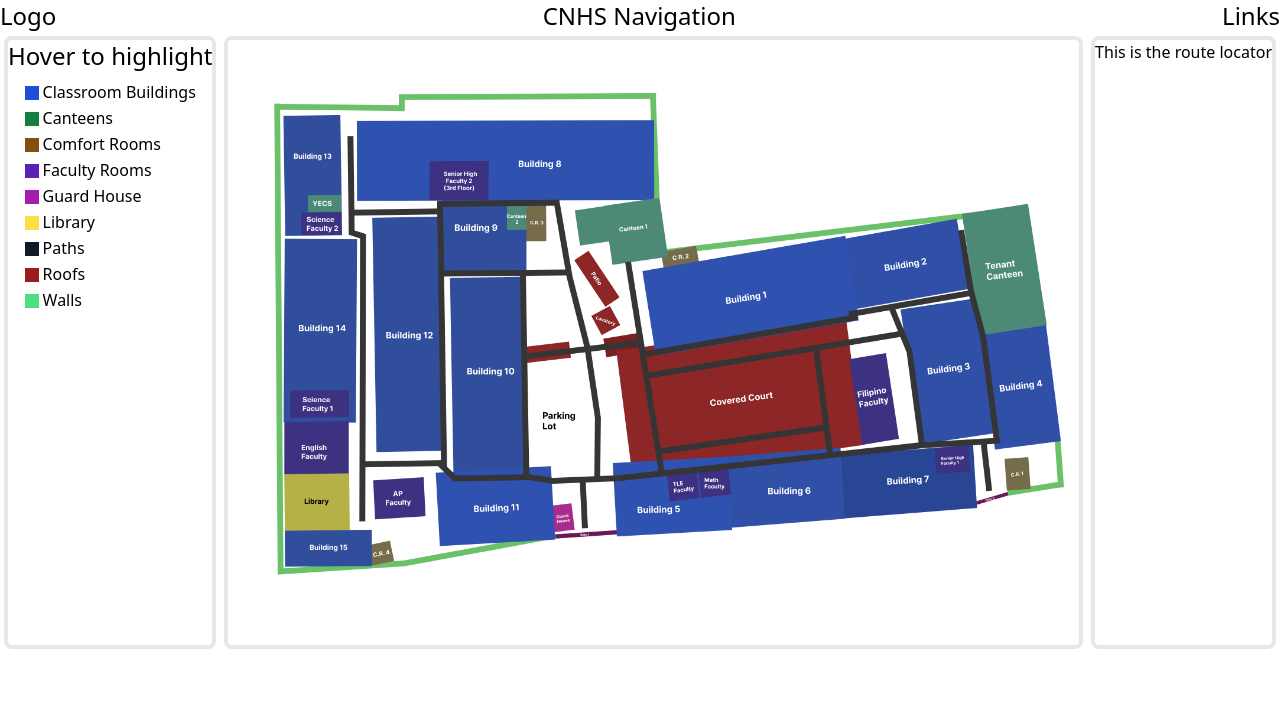
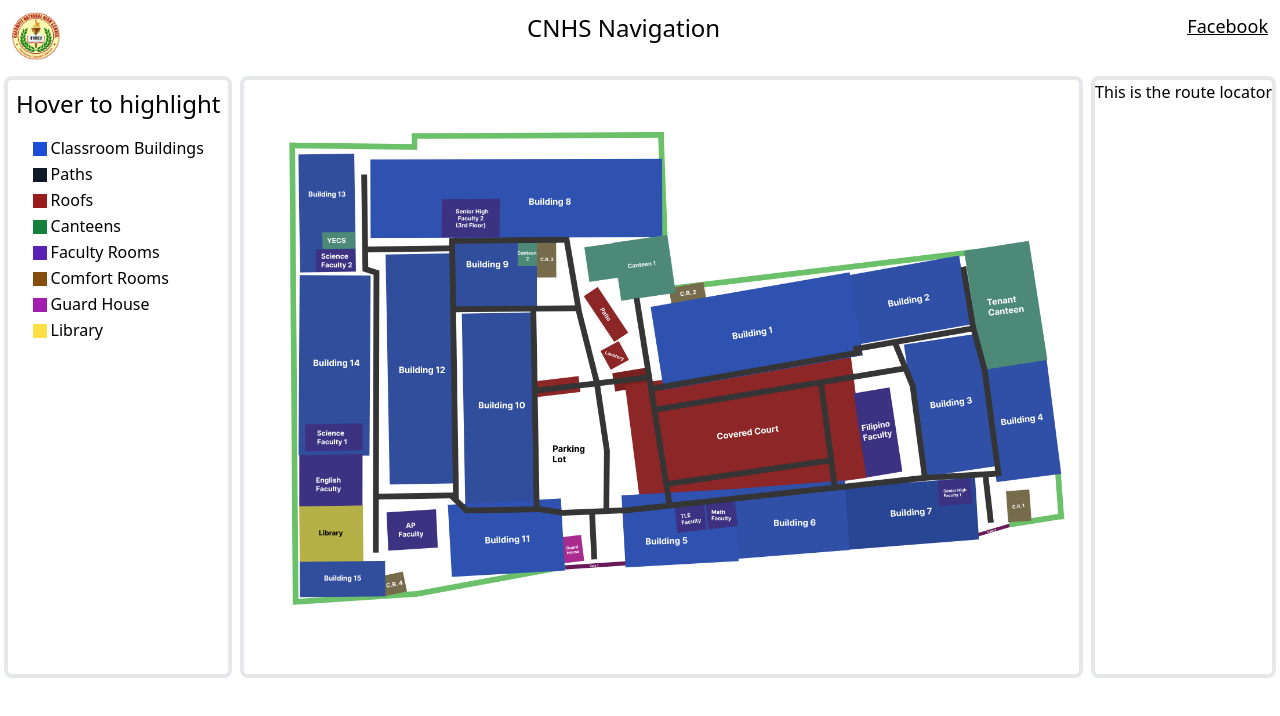
Before and after one commit to J1hu/cnhs-navigation-app, a Vue app: page / in a window 1280 px wide. Shown: the top 716 px of the page. Built offline with nearby package versions, Linux system fonts and the light colour scheme.

Commit message:
Added Navbar functionalities, optimize mainmap code

```diff
--- a/src/components/MainContainer.vue
+++ b/src/components/MainContainer.vue
@@ -1,54 +1,47 @@
 <script setup lang="ts">
-import { ref } from 'vue';
 import RouteLocator from './RouteLocator.vue';
+import MainMap from './MainMap.vue';
+import { ref, computed } from 'vue';
 
-const items = ref([
-  { id: 'classroom-buildings', name: 'Classroom Buildings', image: '../src/assets/classroom-buildings.png', color: 'bg-blue-700' },
-  { id: 'canteens', name: 'Canteens', image: '../src/assets/canteens.png', color: 'bg-green-700' },
-  { id: 'comfort-rooms', name: 'Comfort Rooms', image: '../src/assets/comfort-rooms.png', color: 'bg-yellow-800' },
-  { id: 'faculties', name: 'Faculty Rooms', image: '../src/assets/faculties.png', color: 'bg-violet-800' },
-  { id: 'guard-house', name: 'Guard House', image: '../src/assets/guard-house.png', color: 'bg-fuchsia-700' },
-  { id: 'library', name: 'Library', image: '../src/assets/library.png', color: 'bg-yellow-300' },
-  { id: 'paths', name: 'Paths', image: '../src/assets/paths.png', color: 'bg-gray-900' },
-  { id: 'roofs', name: 'Roofs', image: '../src/assets/roofs.png', color: 'bg-red-800' },
-  { id: 'walls', name: 'Walls', image: '../src/assets/walls.png', color: 'bg-green-400' }
-]);
+const items = [
+  { value: 'classroom-buildings', label: 'Classroom Buildings', color: 'bg-blue-700' },
+  { value: 'paths', label: 'Paths', color: 'bg-gray-900' },
+  { value: 'roofs', label: 'Roofs', color: 'bg-red-800' },
+  { value: 'canteens', label: 'Canteens', color: 'bg-green-700' },
+  { value: 'faculties', label: 'Faculty Rooms', color: 'bg-violet-800' },
+  { value: 'comfort-rooms', label: 'Comfort Rooms', color: 'bg-yellow-800' },
+  { value: 'guard-house', label: 'Guard House', color: 'bg-fuchsia-700' },
+  { value: 'library', label: 'Library', color: 'bg-yellow-300' }
+];
 
-const currentImage = ref('../src/assets/overall-layout.png');
+const imageName = ref('overall-layout');
 
-const changeImage = (imagePath: string) => {
-  currentImage.value = imagePath;
+const imagePath = computed(() => `../src/assets/${imageName.value}.png`);
+
+const changeImage = (value: string) => {
+  imageName.value = value;
 };
 
 const resetImage = () => {
-  currentImage.value = '../src/assets/overall-layout.png';
+  imageName.value = 'overall-layout';
 };
 </script>
 
 <template>
   <div class="grid grid-flow-col">
     <div class="m-1 border-4 border-solid rounded-lg">
-            <div class="text-2xl">Hover to highlight</div>
+      <div class="m-2 text-2xl">Hover to highlight</div>
       <div class="flex justify-center">
         <div class="my-2">
-                  <div
-                    v-for="(item, index) in items"
-                    :key="index"
-                    :id="item.id"
-                    class="flex flex-row"
-                    @mouseover="changeImage(item.image)"
-                    @mouseleave="resetImage()"
-                  >
-                    <div :class="`w-3.5 h-3.5 my-1.5 mr-1 ${item.color}`"></div>
-                    {{ item.name }}
+          <div v-for="item in items" :key="item.value" class="flex flex-row" @mouseover="changeImage(item.value)" @mouseleave="resetImage()">
+            <div class="w-3.5 h-3.5 my-1.5 mr-1" :class="item.color"></div>
+            {{ item.label }}
           </div>
         </div>
       </div>
     </div>
     <div class="col-span-3 m-1 border-4 border-solid rounded-lg">
-          <div>
-            <img :src="currentImage" alt="Hovered Image" />
-          </div>
+      <MainMap :imagePath="imagePath" />
     </div>
     <div class="m-1 border-4 border-solid rounded-lg">
       <RouteLocator />
--- a/src/components/MainMap.vue
+++ b/src/components/MainMap.vue
@@ -1,10 +1,18 @@
 <script setup lang="ts">
+import { defineProps } from 'vue';
 
+const props = defineProps({
+    imagePath: String,
+})
+
+const hover = () => {
+    console.log(props.imagePath);
+}
 </script>
 
 <template>
-    <div class="flex justify-center flex-shrink-0">
-        <img class="image-size" src="../assets/overall-layout.png" alt="cnhs_map">
+    <div class="">
+        <img @mouseover="hover" :src="props.imagePath" alt="cnhs_map">
     </div>
 </template>
 
--- a/src/components/NavBar.vue
+++ b/src/components/NavBar.vue
@@ -2,9 +2,9 @@
 </script>
 
 <template>
-    <nav class="flex flex-row justify-between text-2xl">
-        <div>Logo</div>
-        <div>CNHS Navigation</div>
-        <div>Links</div>
+    <nav class="flex flex-row justify-between m-3 text-2xl">
+        <div><img class="w-12 h-12" src="../assets/cnhs-logo.png" alt=""></div>
+        <div class="">CNHS Navigation</div>
+        <div class="text-lg underline"><a href="https://www.facebook.com/CalumpitNHS/">Facebook</a></div>
     </nav>
 </template>
```
Also changed, not shown: src/assets/cnhs-logo.png (added). Lines whose indentation alone changed are shown as unchanged.
